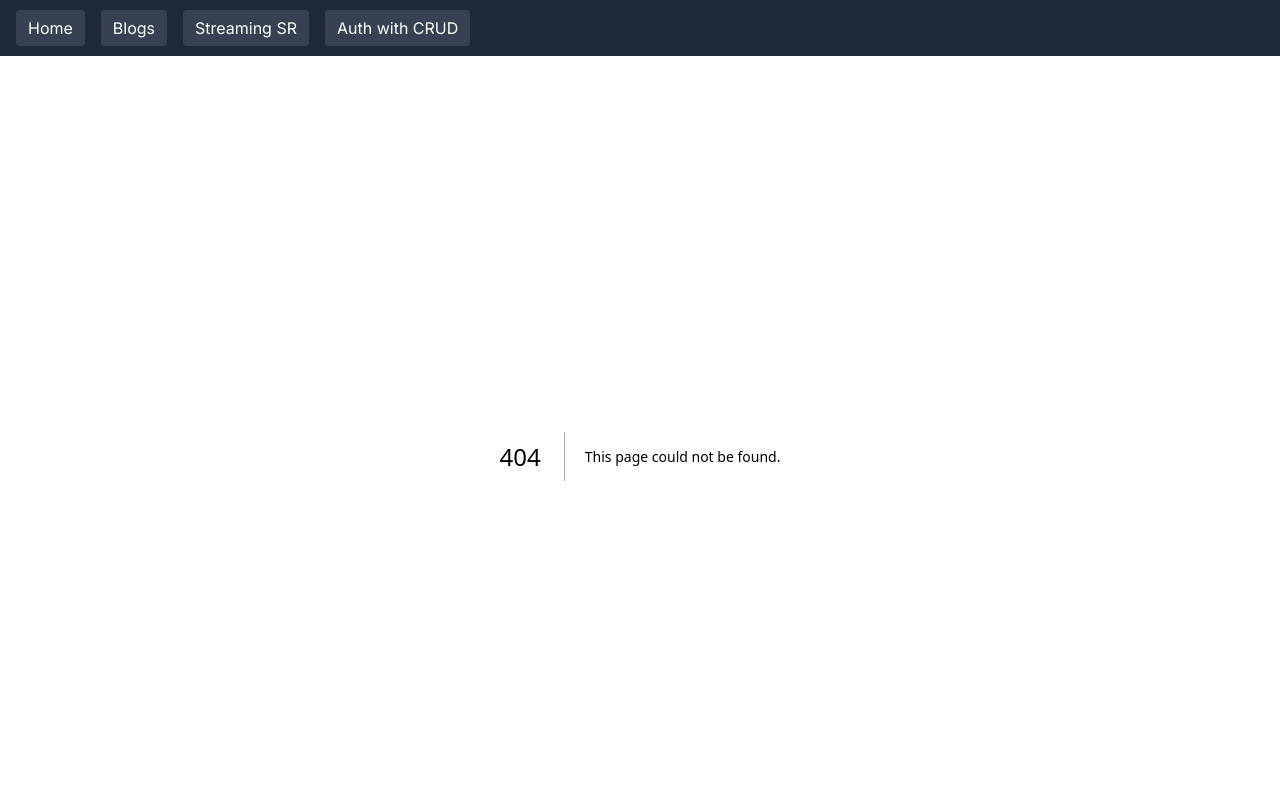
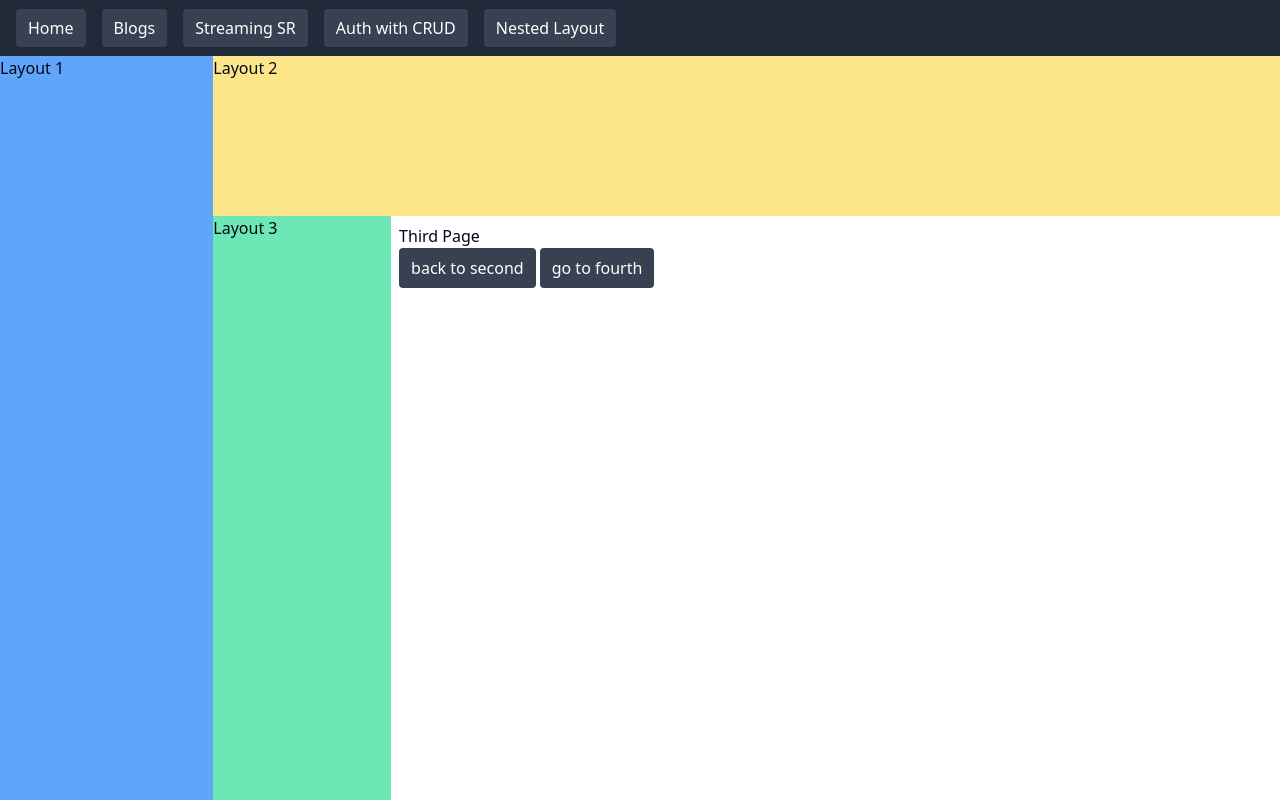
Before and after one commit to shouta-nakashima/shadcn_ui_example, a Next.js app in the folder apps/web/: page /nested_layout/second/third in a window 1280 px wide. Before the commit this address had no page. Shown: the top 800 px of the page. Built offline with nearby package versions, Linux system fonts and the light colour scheme.

Commit message:
feat: nested layout

```diff
--- a/apps/web/src/app/globals.css
+++ b/apps/web/src/app/globals.css
@@ -4,6 +4,7 @@
 
 @layer base {
   :root {
+    box-sizing: border-box;
     --background: 0 0% 100%;
     --foreground: 222.2 84% 4.9%;
 
@@ -72,6 +73,7 @@
   * {
     @apply border-border;
   }
+
   body {
     @apply bg-background text-foreground;
   }
--- a/apps/web/src/app/layout.tsx
+++ b/apps/web/src/app/layout.tsx
@@ -12,8 +12,8 @@ export const metadata: Metadata = {
 
 export default function RootLayout({ children }: { children: React.ReactNode }) {
   return (
-    <html lang="en">
-      <body className={inter.className}>
+    <html className="box-border" lang="en">
+      <body className="h-screen w-screen box-border m-0 p-0 overflow-hidden">
         <NavBar />
         {children}
       </body>
--- /dev/null
+++ b/apps/web/src/app/nested_layout/layout.tsx
@@ -0,0 +1,14 @@
+import { ReactNode } from 'react'
+
+const FirstLayout = ({ children }: { children: ReactNode }) => {
+  return (
+    <main className="flex w-full h-full">
+      <div className="w-1/6 h-full bg-blue-400 shrink-0">
+        <p>Layout 1</p>
+      </div>
+      {children}
+    </main>
+  )
+}
+
+export default FirstLayout
--- /dev/null
+++ b/apps/web/src/app/nested_layout/page.tsx
@@ -0,0 +1,16 @@
+import Link from 'next/link'
+
+const FirstPage = () => {
+  return (
+    <div className="m-10 text-center">
+      <p>First Page</p>
+      <div className="gap-1 flex">
+        <Link href="/nested_layout/second" className="rounded bg-gray-700 px-3 py-2 text-white hover:bg-gray-500">
+          go to second
+        </Link>
+      </div>
+    </div>
+  )
+}
+
+export default FirstPage
--- /dev/null
+++ b/apps/web/src/app/nested_layout/second/layout.tsx
@@ -0,0 +1,12 @@
+import { ReactNode } from 'react'
+
+const SecondLayout = ({ children }: { children: ReactNode }) => {
+  return (
+    <main className="w-full h-full">
+      <div className="w-full h-1/5 flex-grow bg-amber-200 flex flex-col">Layout 2</div>
+      {children}
+    </main>
+  )
+}
+
+export default SecondLayout
--- /dev/null
+++ b/apps/web/src/app/nested_layout/second/page.tsx
@@ -0,0 +1,19 @@
+import Link from 'next/link'
+
+const SecondPage = () => {
+  return (
+    <div className="p-2">
+      <p>Second Page</p>
+      <div className="gap-1 flex">
+        <Link href="/nested_layout" className="rounded bg-gray-700 px-3 py-2 text-white hover:bg-gray-500">
+          back to first
+        </Link>
+        <Link href="/nested_layout/second/third" className="rounded bg-gray-700 px-3 py-2 text-white hover:bg-gray-500">
+          go to third
+        </Link>
+      </div>
+    </div>
+  )
+}
+
+export default SecondPage
--- /dev/null
+++ b/apps/web/src/app/nested_layout/second/third/fourth/layout.tsx
@@ -0,0 +1,9 @@
+const FourthLayout = ({ children }) => {
+  return (
+    <main className="w-full h-full">
+      <div className="w-full h-2/6 bg-fuchsia-200">Layout 4</div>
+      {children}
+    </main>
+  )
+}
+export default FourthLayout
--- /dev/null
+++ b/apps/web/src/app/nested_layout/second/third/fourth/page.tsx
@@ -0,0 +1,14 @@
+import Link from 'next/link'
+
+const FourthPage = () => {
+  return (
+    <div>
+      <p>Fourth Page</p>
+      <Link href="/nested_layout/second/third" className="rounded bg-gray-700 px-3 py-2 text-white hover:bg-gray-500">
+        back to third
+      </Link>
+    </div>
+  )
+}
+
+export default FourthPage
--- /dev/null
+++ b/apps/web/src/app/nested_layout/second/third/layout.tsx
@@ -0,0 +1,12 @@
+import { ReactNode } from 'react'
+
+const ThirdLayout = ({ children }: { children: ReactNode }) => {
+  return (
+    <main className="w-full h-full flex">
+      <div className="w-1/6 h-full bg-emerald-300 shrink-0">Layout 3</div>
+      {children}
+    </main>
+  )
+}
+
+export default ThirdLayout
--- /dev/null
+++ b/apps/web/src/app/nested_layout/second/third/page.tsx
@@ -0,0 +1,22 @@
+import Link from 'next/link'
+
+const ThirdPage = () => {
+  return (
+    <div className="p-2">
+      <p>Third Page</p>
+      <div className="gap-1 flex">
+        <Link href="/nested_layout/second" className="rounded bg-gray-700 px-3 py-2 text-white hover:bg-gray-500">
+          back to second
+        </Link>
+        <Link
+          href="/nested_layout/second/third/fourth"
+          className="rounded bg-gray-700 px-3 py-2 text-white hover:bg-gray-500"
+        >
+          go to fourth
+        </Link>
+      </div>
+    </div>
+  )
+}
+
+export default ThirdPage
--- a/apps/web/src/components/NavBar.tsx
+++ b/apps/web/src/components/NavBar.tsx
@@ -1,32 +1,23 @@
-import Link from 'next/link';
+import Link from 'next/link'
 
 const NavBar = () => {
   return (
-    <header className='bg-gray-800 p-4'>
-      <nav className='space-x-4'>
-        <Link
-          href='/'
-          className='rounded bg-gray-700 px-3 py-2 text-white hover:bg-gray-500'
-        >
+    <header className="bg-gray-800 p-4">
+      <nav className="space-x-4">
+        <Link href="/" className="rounded bg-gray-700 px-3 py-2 text-white hover:bg-gray-500">
           Home
         </Link>
-        <Link
-          href='/blogs'
-          className='rounded bg-gray-700 px-3 py-2 text-white hover:bg-gray-500'
-        >
+        <Link href="/blogs" className="rounded bg-gray-700 px-3 py-2 text-white hover:bg-gray-500">
           Blogs
         </Link>
-        <Link
-          href='/streaming-sr'
-          className='rounded bg-gray-700 px-3 py-2 text-white hover:bg-gray-500'
-        >
+        <Link href="/streaming-sr" className="rounded bg-gray-700 px-3 py-2 text-white hover:bg-gray-500">
           Streaming SR
         </Link>
-        <Link
-          href='/auth'
-          className='rounded bg-gray-700 px-3 py-2 text-white hover:bg-gray-500'
-        >
+        <Link href="/auth" className="rounded bg-gray-700 px-3 py-2 text-white hover:bg-gray-500">
           Auth with CRUD
+        </Link>
+        <Link href="/nested_layout" className="rounded bg-gray-700 px-3 py-2 text-white hover:bg-gray-500">
+          Nested Layout
         </Link>
       </nav>
     </header>
```
